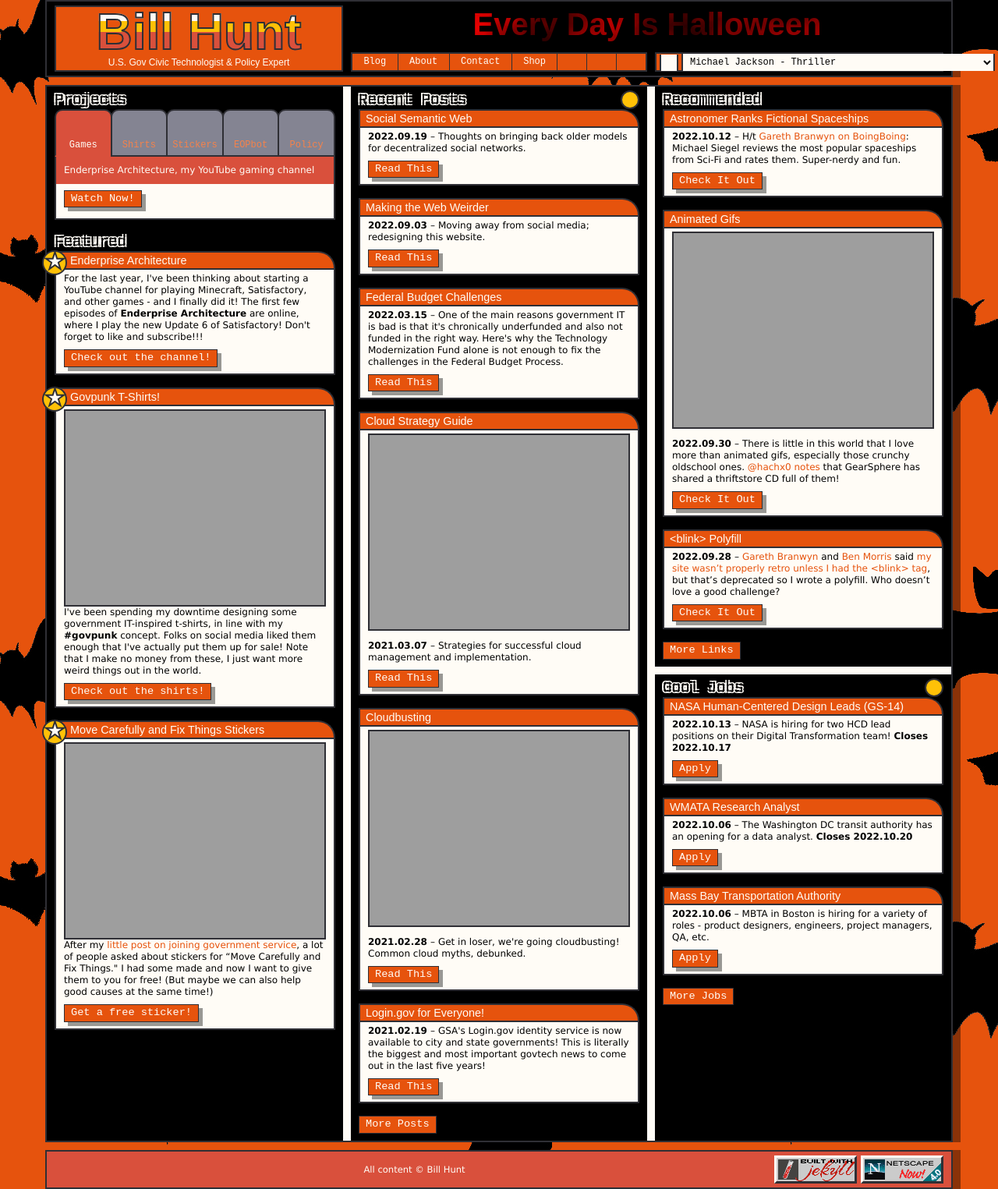
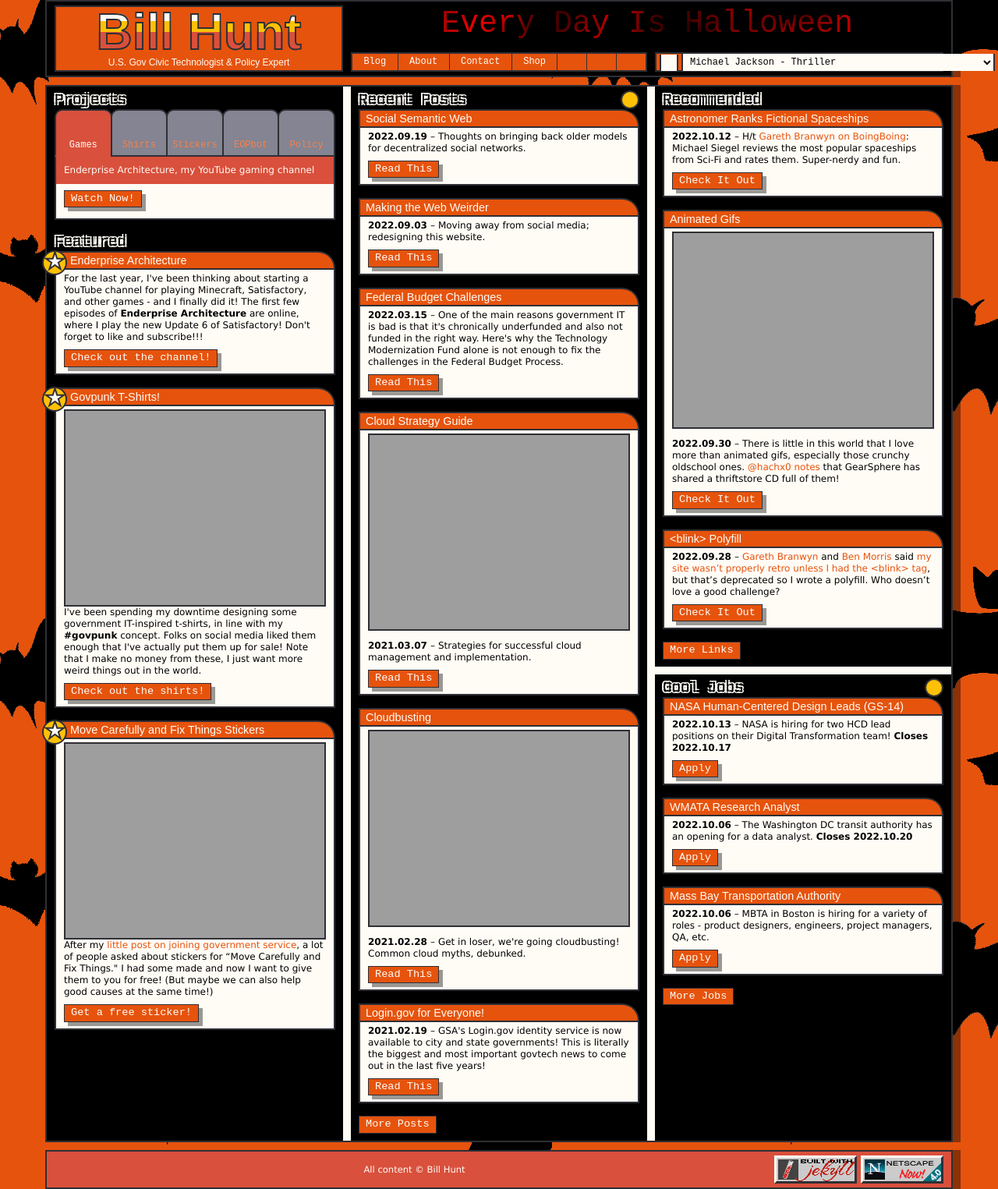
Before and after one commit to krusynth/billhunt.dev, a Jekyll site: the page built from index.md, in a window 1280 px wide. Shown: the whole page at 78% size. Built offline with Jekyll 4.4.1, drawn with Linux system fonts in a browser that asks for light colours; some web fonts are replaced.

Commit message:
Revert to silkscreen for header.

```diff
--- a/assets/_sass/partials/halloweeeen.scss
+++ b/assets/_sass/partials/halloweeeen.scss
@@ -73,8 +73,6 @@
     }
 
     margin-top: 2px;
-    font-weight: bold;
-    font-family:  "Montserrat", sans-serif;
     -webkit-text-stroke: 0px black;
     background-clip: border-box;
     -webkit-background-clip: text;
```
